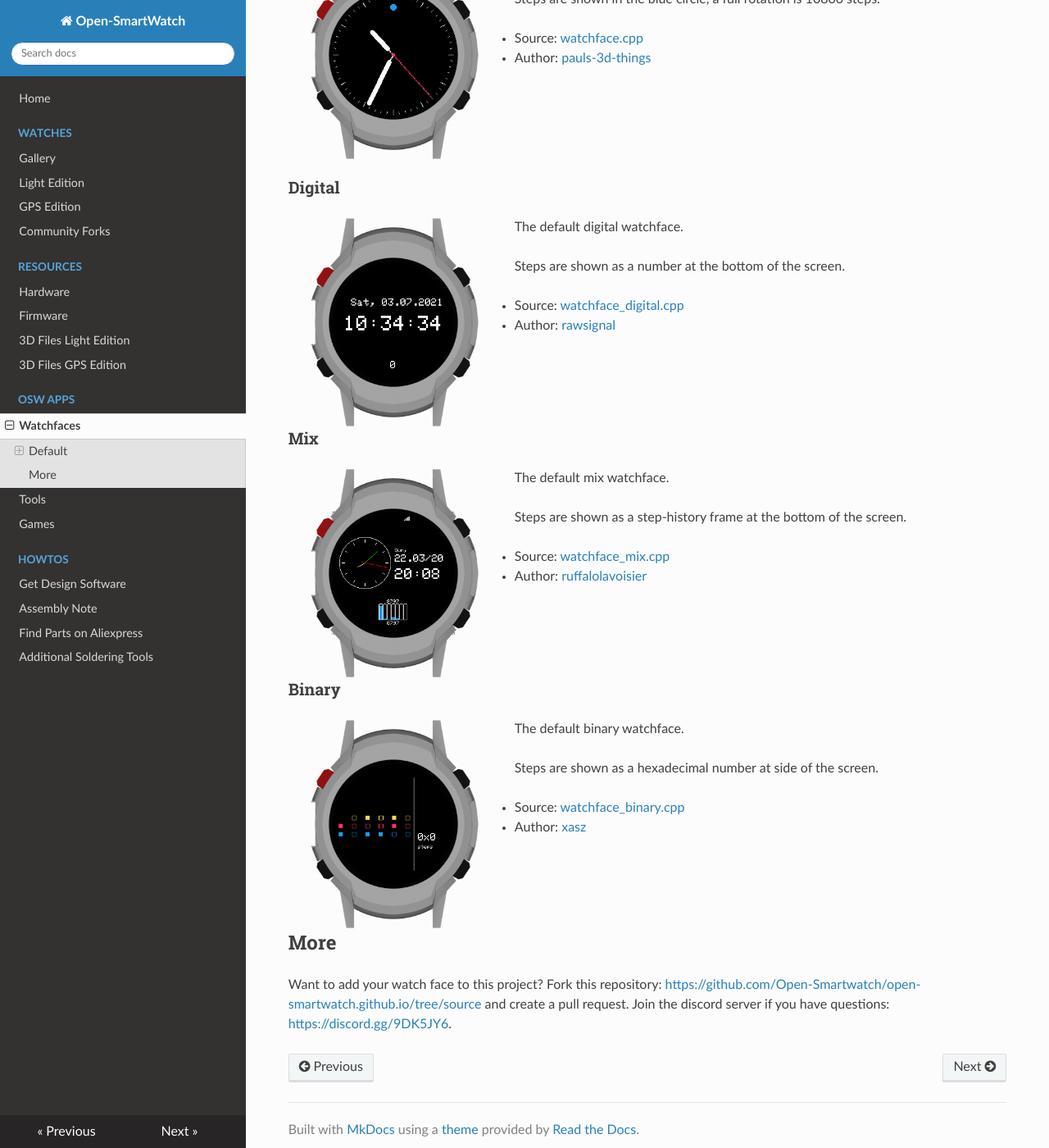
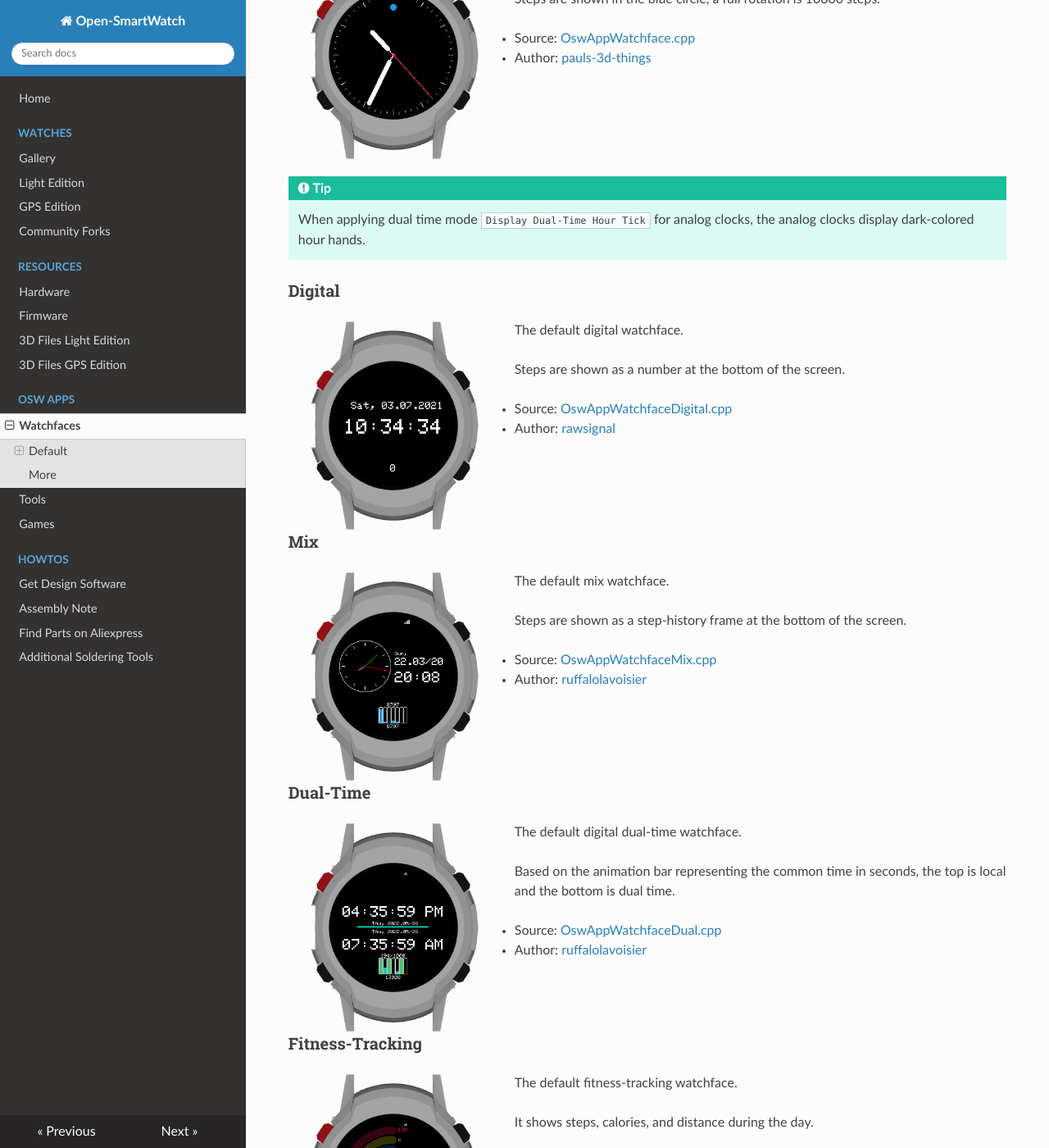
Before and after one commit to Open-Smartwatch/open-smartwatch.github.io, an MkDocs documentation site: the page built from docs/oswapps/watchfaces.md, in a window 1280 px wide and 1400 px high, scrolled down 327 px. Shown: the whole window at 82% size. Built offline with MkDocs 1.6.1, drawn with Linux system fonts in a browser that asks for light colours; nearby versions of some CDN libraries; some of the changed text lies outside the part shown.

Commit message:
Update Watchfaces page

```diff
--- a/docs/oswapps/watchfaces.md
+++ b/docs/oswapps/watchfaces.md
@@ -9,10 +9,12 @@ The default analog watchface.
 
 Steps are shown in the blue circle, a full rotation is 10800 steps.
 
- * Source: [watchface.cpp](https://github.com/Open-Smartwatch/open-smartwatch-os/blob/master/src/apps/watchfaces/watchface.cpp)
+ * Source: [OswAppWatchface.cpp](https://github.com/Open-Smartwatch/open-smartwatch-os/blob/master/src/apps/watchfaces/OswAppWatchface.cpp)
  * Author: [pauls-3d-things](https://github.com/pauls-3d-things)
 
 <div style="clear: both; margin-bottom:20px"></div>
+!!! tip
+    When applying dual time mode `Display Dual-Time Hour Tick` for analog clocks, the analog clocks display dark-colored hour hands.
 
 ### Digital
 
@@ -21,7 +23,7 @@ The default digital watchface.
 
 Steps are shown as a number at the bottom of the screen.
 
- * Source: [watchface_digital.cpp](https://github.com/Open-Smartwatch/open-smartwatch-os/blob/master/src/apps/watchfaces/watchface_digital.cpp)
+ * Source: [OswAppWatchfaceDigital.cpp](https://github.com/Open-Smartwatch/open-smartwatch-os/blob/master/src/apps/watchfaces/OswAppWatchfaceDigital.cpp)
  * Author: [rawsignal](https://github.com/rawsignal)
 
 <div style="clear: both"></div>
@@ -33,7 +35,31 @@ The default mix watchface.
 
 Steps are shown as a step-history frame at the bottom of the screen.
 
- * Source: [watchface_mix.cpp](https://github.com/Open-Smartwatch/open-smartwatch-os/blob/master/src/apps/watchfaces/watchface_mix.cpp)
+ * Source: [OswAppWatchfaceMix.cpp](https://github.com/Open-Smartwatch/open-smartwatch-os/blob/master/src/apps/watchfaces/OswAppWatchfaceMix.cpp)
+ * Author: [ruffalolavoisier](https://github.com/RuffaloLavoisier)
+
+<div style="clear: both"></div>
+
+### Dual-Time
+
+<img src="/assets/apps/watchfaces/watchface_dualtime_osw.png" width="256px" style="float:left; margin-right:20px"/>
+The default digital dual-time watchface.
+
+Based on the animation bar representing the common time in seconds, the top is local and the bottom is dual time.
+
+ * Source: [OswAppWatchfaceDual.cpp](https://github.com/Open-Smartwatch/open-smartwatch-os/blob/master/src/apps/watchfaces/OswAppWatchfaceDual.cpp)
+ * Author: [ruffalolavoisier](https://github.com/RuffaloLavoisier)
+
+<div style="clear: both"></div>
+
+### Fitness-Tracking
+
+<img src="/assets/apps/watchfaces/watchface_fitnesstracking_osw.png" width="256px" style="float:left; margin-right:20px"/>
+The default fitness-tracking watchface.
+
+It shows steps, calories, and distance during the day.
+
+ * Source: [OswAppWatchfaceFitness.cpp](https://github.com/Open-Smartwatch/open-smartwatch-os/blob/master/src/apps/watchfaces/OswAppWatchfaceFitness.cpp)
  * Author: [ruffalolavoisier](https://github.com/RuffaloLavoisier)
 
 <div style="clear: both"></div>
@@ -45,7 +71,7 @@ The default binary watchface.
 
 Steps are shown as a hexadecimal number at side of the screen.
 
- * Source: [watchface_binary.cpp](https://github.com/Open-Smartwatch/open-smartwatch-os/blob/master/src/apps/watchfaces/watchface_binary.cpp)
+ * Source: [OswAppWatchfaceBinary.cpp](https://github.com/Open-Smartwatch/open-smartwatch-os/blob/master/src/apps/watchfaces/OswAppWatchfaceBinary.cpp)
  * Author: [xasz](https://github.com/xasz)
 
 <div style="clear: both"></div>
```
